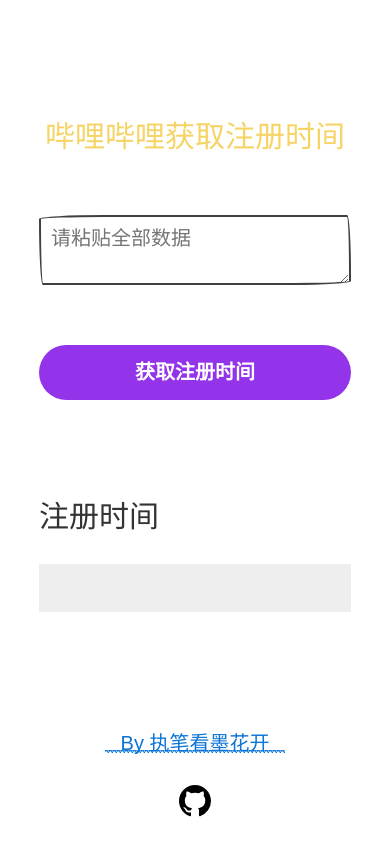
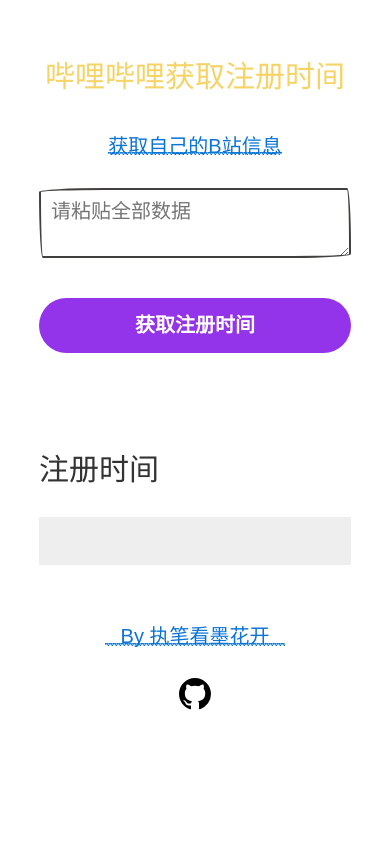
Before and after one commit to xlzy520/bili-register-time, a website: page index.html in a window 390 px wide. Drawn offline with nearby package versions, Linux system fonts and the light colour scheme; some packages are replaced by stand-ins of ours; a script that the page names is missing; a small style sheet from the web is missing; a web font is replaced by a local one.

Commit message:
feat: 获取信息链接

```diff
--- a/index.css
+++ b/index.css
@@ -35,6 +35,9 @@
   flex-direction: column;
   align-items: center;
   justify-content: center;
+}
+.get-user-info-link{
+  margin-bottom: 30px;
 }
 .user-info-input{
   width: 80%;
@@ -108,9 +111,9 @@
 
 @media (max-width: 768px) {
   .title, .footer{
-    margin-top: 120px;
+    margin-top: 60px;
   }
   .form, .submit-btn{
-    margin-top: 60px;
+    margin-top: 40px;
   }
 }
--- a/index.html
+++ b/index.html
@@ -8,7 +8,7 @@
   <meta name="description" content="根据用户信息获取注册时间">
   <link href="https://cdn.bootcss.com" rel="dns-prefetch">
   <link href="https://cdn.jsdelivr.net" rel="dns-prefetch">
-  <script src="https://hm.baidu.com/hm.js?308d8313ec16f721670ef77465d6aff6"></script>
+  <script async src="https://hm.baidu.com/hm.js?308d8313ec16f721670ef77465d6aff6"></script>
   <meta name="baidu-site-verification" content="Qqye5KEMN9">
   <link rel="icon" href="./favicon.png">
   <link rel="stylesheet" href="https://cdn.jsdelivr.net/npm/papercss@1.8.2/dist/paper.min.css">
@@ -24,6 +24,10 @@
   <h4 class="title">哔哩哔哩获取注册时间</h4>
 
   <div class="form">
+    <div class="get-user-info-link">
+      <a href="https://member.bilibili.com/x2/creative/h5/calendar/card?ts=1576425600&spm_id_from=333.788.b_636f6d6d656e74.6"
+         rel="noreferrer" target="_blank">获取自己的B站信息</a>
+    </div>
     <div class="user-info-input">
       <textarea id="userInfo" autocomplete="off" rows="2" style="min-height: 33px;"
                 placeholder="请粘贴全部数据" ></textarea>
```
